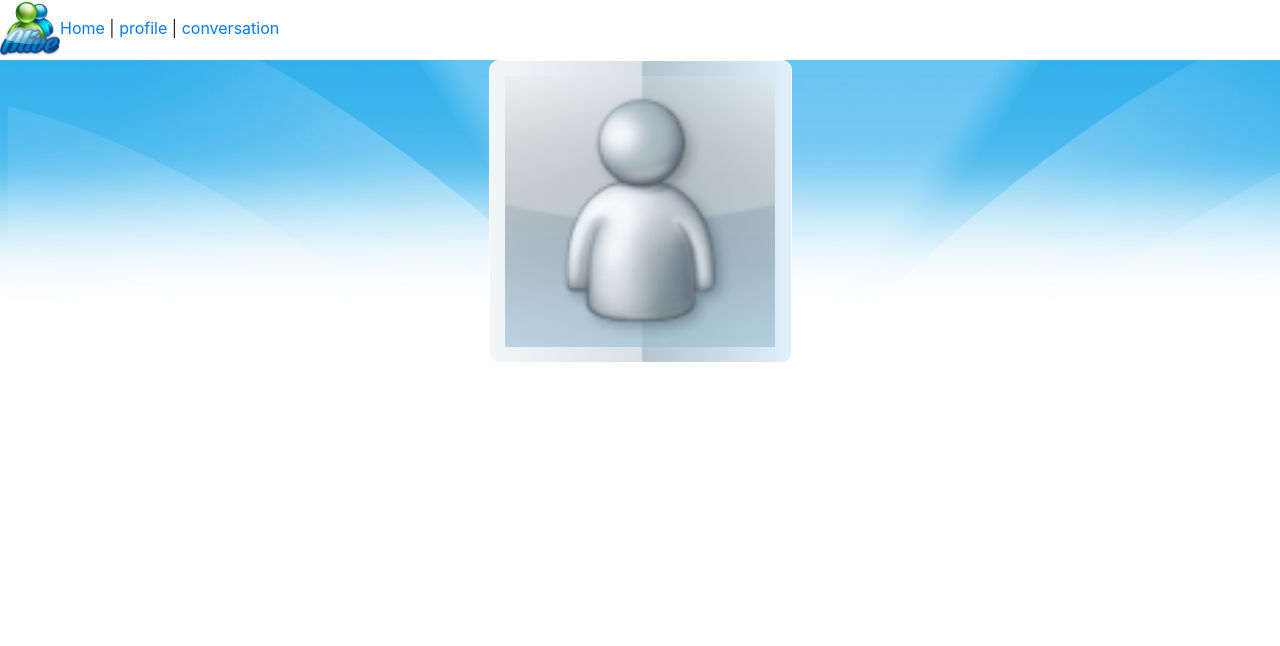
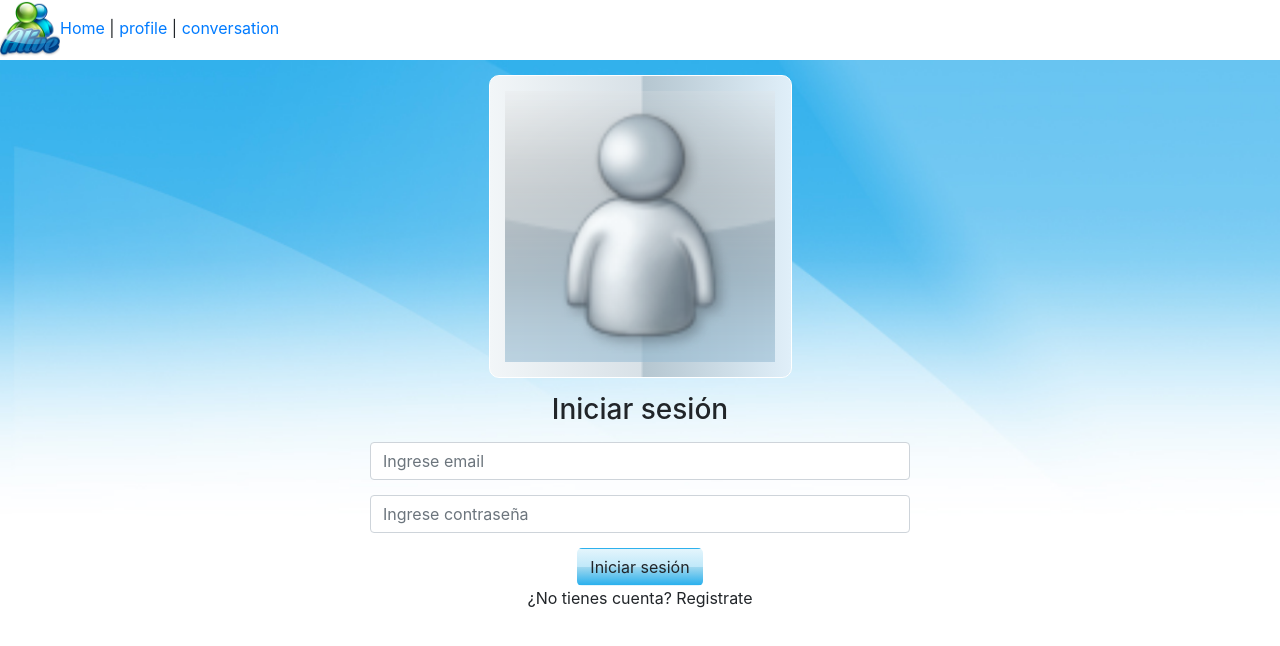
Before and after one commit to luisfridev/platzinger, an Angular app: page /login in a window 1280 px wide. Shown: the top 646 px of the page. Built offline with nearby package versions, Linux system fonts and the light colour scheme.

Commit message:
Agregando más estilos para login

```diff
--- a/src/app/components/login/login.component.html
+++ b/src/app/components/login/login.component.html
@@ -2,8 +2,28 @@
   <div class="container">
     <div class="row justify-content-md-center">
       <div class="col-m-3">
-        <div class="avatarFrameOffline">
+        <div class="avatarFrameOffline marto15 marbo15">
           <img src="/assets/img/generic_avatar.png" alt="" class="avatarImage img-fluid">
+        </div>
+      </div>
+    </div>
+    <div class="row justify-content-md-center">
+      <div class="col-md-6">
+        <div class="center">
+          <h3>Iniciar sesión</h3>
+        </div>
+        <div class="borderedContainer">
+          <input type="email" name="" id="" placeholder="Ingrese email" class="form-control marto15 marto15">
+          <input type="password" name="" id="" placeholder="Ingrese contraseña" class="form-control marto15 marto15">
+          <input *ngIf="operation == 'register' " type="text" name="" id="" placeholder="Ingrese nick" class="form-control marto15 marto15">
+        </div>
+        <div class="center marto15 marto15 login">
+          <a *ngIf="operation == 'login' " href="" class="btn btn-default">Iniciar sesión</a>
+          <a *ngIf="operation == 'register' " href="" class="btn btn-default">Registrarme</a>
+        </div>
+        <div class="center">
+          <p *ngIf="operation == 'register' ">¿Ya tienes cuenta? <a (click)="operation = 'login'">Inicia sesión</a></p>
+          <p *ngIf="operation == 'login' ">¿No tienes cuenta? <a (click)="operation = 'register'">Registrate</a></p>
         </div>
       </div>
     </div>
--- a/src/app/components/login/login.component.scss
+++ b/src/app/components/login/login.component.scss
@@ -3,3 +3,19 @@
     background-size: cover;
     background-repeat: no-repeat;
 }
+.login{
+    a{
+        /* Permalink - use to edit and share this gradient: http://colorzilla.com/gradient-editor/#e4f5fc+0,bfe8f9+50,9fd8ef+51,2ab0ed+100;Blue+Gloss+%235 */
+        background: #e4f5fc;
+        /* Old browsers */
+        background: -moz-linear-gradient(top, #e4f5fc 0%, #bfe8f9 50%, #9fd8ef 51%, #2ab0ed 100%);
+        /* FF3.6-15 */
+        background: -webkit-linear-gradient(top, #e4f5fc 0%, #bfe8f9 50%, #9fd8ef 51%, #2ab0ed 100%);
+        /* Chrome10-25,Safari5.1-6 */
+        background: linear-gradient(to bottom, #e4f5fc 0%, #bfe8f9 50%, #9fd8ef 51%, #2ab0ed 100%);
+        /* W3C, IE10+, FF16+, Chrome26+, Opera12+, Safari7+ */
+        filter: progid:DXImageTransform.Microsoft.gradient(startColorstr='#e4f5fc', endColorstr='#2ab0ed', GradientType=0);
+        /* IE6-9 */
+        border-radius: 5px;
+    }
+}
--- a/src/app/components/login/login.component.ts
+++ b/src/app/components/login/login.component.ts
@@ -6,8 +6,11 @@ import { Component, OnInit } from '@angular/core';
   styleUrls: ['./login.component.scss']
 })
 export class LoginComponent implements OnInit {
+  operation: string;
 
-  constructor() { }
+  constructor() {
+      this.operation = 'login';
+  }
 
   ngOnInit() {
   }
--- a/src/styles.scss
+++ b/src/styles.scss
@@ -14,3 +14,12 @@
   border: 1px solid white;
   display: inline-block;
 }
+.center{
+    text-align: center;
+}
+.marto15{
+    margin-top: 15px;
+}
+.marbo15 {
+  margin-bottom: 15px;
+}
```
